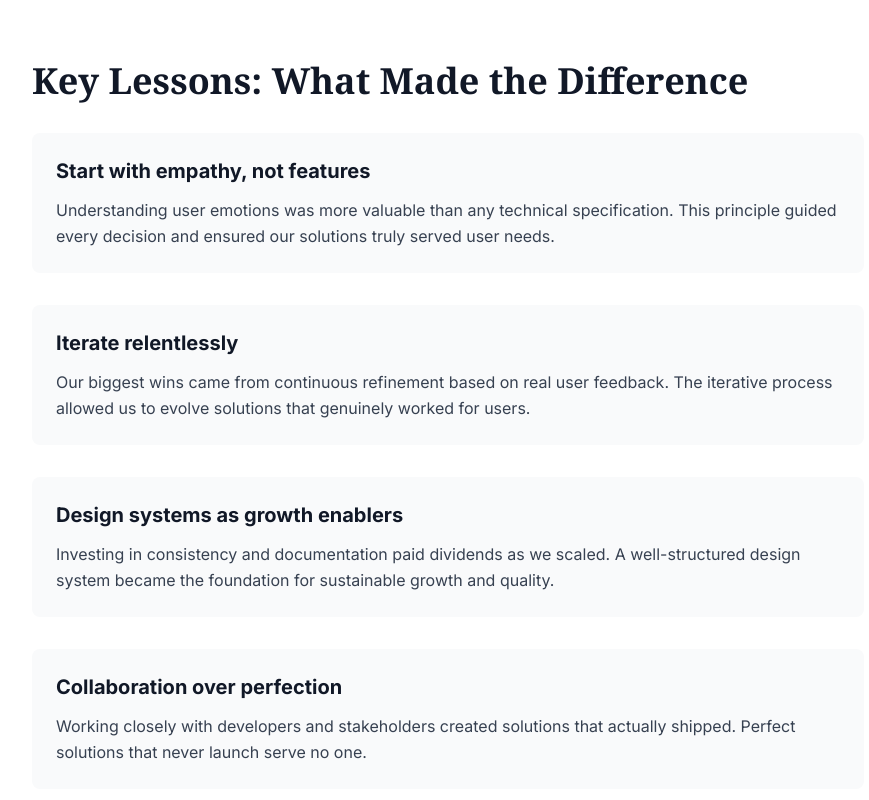
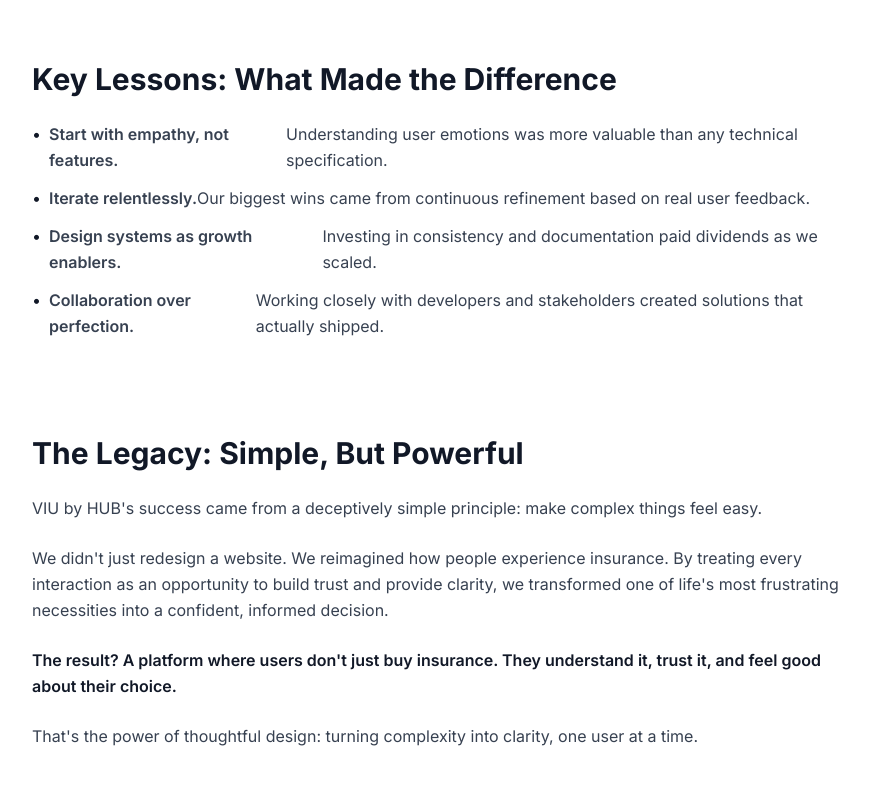
Before and after one commit to Bradleyj2/animated-portfolio, a React (Vite) app: page /case-studies/viu-hub in a window 1280 px wide. Shown: the part 5400-6200 px from the top of the page, without its empty margins (192-1061 px from the left). Built offline with nearby package versions, Linux system fonts and the light colour scheme.

Commit message:
Revert Key Lessons section back to original bullet point format

```diff
--- a/src/components/case-studies/ViuHubPage.tsx
+++ b/src/components/case-studies/ViuHubPage.tsx
@@ -355,32 +355,31 @@ const ViuHubPage = () => {
 
           {/* Key Lessons */}
           <motion.section
-            className="mb-24"
+            className="mb-24 mt-16"
             initial={{ opacity: 0, y: 30 }}
             animate={{ opacity: 1, y: 0 }}
             transition={{ duration: 0.8, delay: 1.6 }}
           >
-            <h2 className="text-4xl font-bold text-gray-900 mb-8 font-serif">Key Lessons: What Made the Difference</h2>
-            <div className="space-y-8 text-gray-700 leading-relaxed">
-              <div className="bg-gray-50 p-6 rounded-lg">
-                <h3 className="text-xl font-bold text-gray-900 mb-3">Start with empathy, not features</h3>
-                <p>Understanding user emotions was more valuable than any technical specification. This principle guided every decision and ensured our solutions truly served user needs.</p>
-              </div>
-
-              <div className="bg-gray-50 p-6 rounded-lg">
-                <h3 className="text-xl font-bold text-gray-900 mb-3">Iterate relentlessly</h3>
-                <p>Our biggest wins came from continuous refinement based on real user feedback. The iterative process allowed us to evolve solutions that genuinely worked for users.</p>
-              </div>
-
-              <div className="bg-gray-50 p-6 rounded-lg">
-                <h3 className="text-xl font-bold text-gray-900 mb-3">Design systems as growth enablers</h3>
-                <p>Investing in consistency and documentation paid dividends as we scaled. A well-structured design system became the foundation for sustainable growth and quality.</p>
-              </div>
-
-              <div className="bg-gray-50 p-6 rounded-lg">
-                <h3 className="text-xl font-bold text-gray-900 mb-3">Collaboration over perfection</h3>
-                <p>Working closely with developers and stakeholders created solutions that actually shipped. Perfect solutions that never launch serve no one.</p>
-              </div>
+            <h2 className="text-3xl font-bold text-gray-900 mb-6">Key Lessons: What Made the Difference</h2>
+            <div className="space-y-4 text-gray-700 leading-relaxed">
+              <ul className="space-y-3">
+                <li className="flex items-start">
+                  <span className="text-gray-900 mr-2">•</span>
+                  <span className="font-semibold">Start with empathy, not features.</span> Understanding user emotions was more valuable than any technical specification.
+                </li>
+                <li className="flex items-start">
+                  <span className="text-gray-900 mr-2">•</span>
+                  <span className="font-semibold">Iterate relentlessly.</span> Our biggest wins came from continuous refinement based on real user feedback.
+                </li>
+                <li className="flex items-start">
+                  <span className="text-gray-900 mr-2">•</span>
+                  <span className="font-semibold">Design systems as growth enablers.</span> Investing in consistency and documentation paid dividends as we scaled.
+                </li>
+                <li className="flex items-start">
+                  <span className="text-gray-900 mr-2">•</span>
+                  <span className="font-semibold">Collaboration over perfection.</span> Working closely with developers and stakeholders created solutions that actually shipped.
+                </li>
+              </ul>
             </div>
           </motion.section>
 
```
